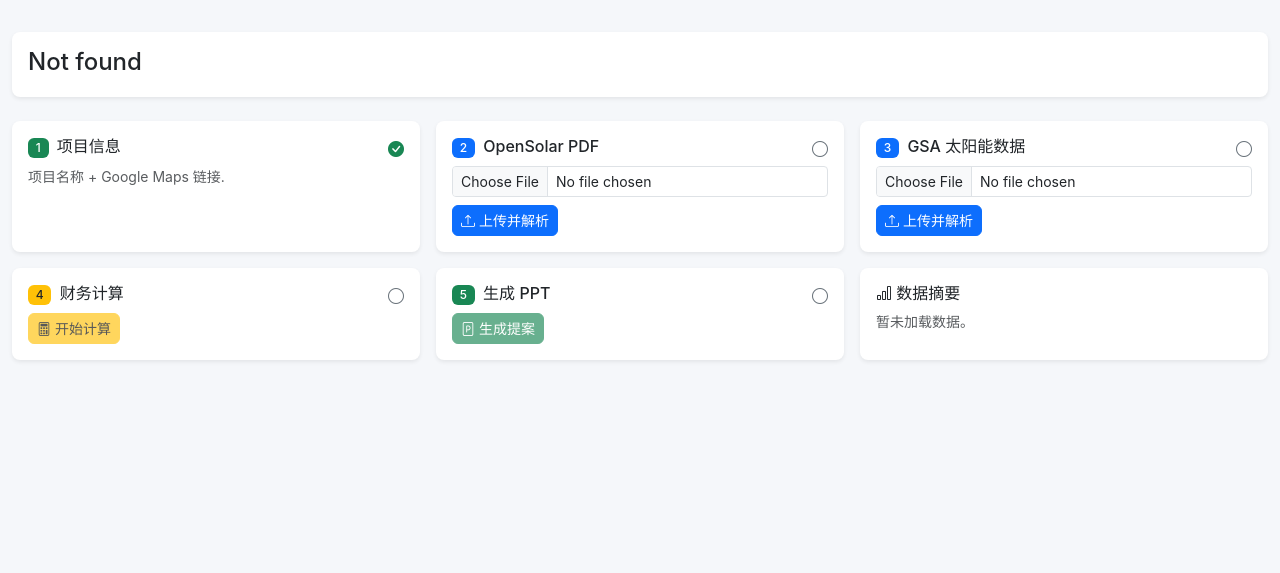
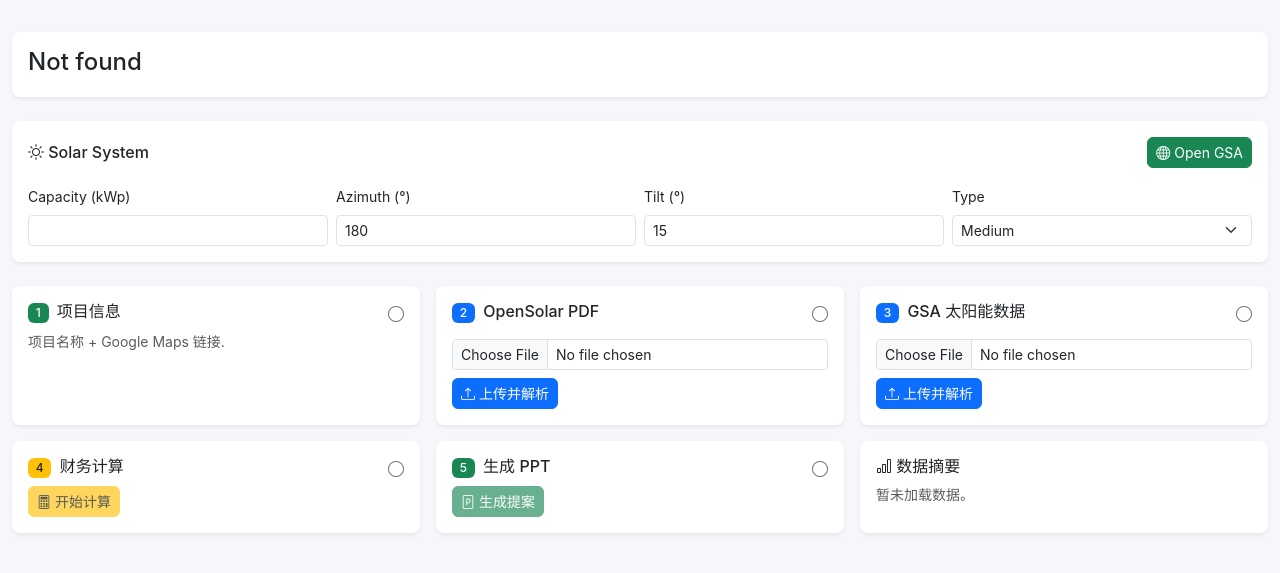
Before and after one commit to kylindd-ctrl/Dino, a Flask app: page /projects/1 in a window 1280 px wide. Shown: the part 113-686 px from the top of the page. Run offline with Flask 3, Linux system fonts and the light colour scheme.

Commit message:
B2: Fix project detail template - clean GSA display, fix edit modal maps jump, fix project form structure

```diff
--- a/app/routes/main.py
+++ b/app/routes/main.py
@@ -30,7 +30,7 @@ def new_project():
 @main_bp.route("/projects/<int:project_id>")
 def project_detail(project_id):
     from app.models import Project, PVSystem, PVModule, Inverter
-    from app.models import SolarResource, FinancialResult
+    from app.models import SolarResource, FinancialResult, MonthlyGeneration
     project = Project.query.get(project_id)
     pd = None
     if project:
@@ -61,7 +61,11 @@ def project_detail(project_id):
             pd["inverter"] = {"quantity": i.quantity, "brand": i.brand, "model": i.model, "capacity_kw": i.capacity_kw}
         sr = project.solar_resource
         if sr:
-            pd["solar"] = {"ghi": sr.ghi_kwhm2, "flh": sr.pvspecific_kwh_kwp}
+            pd["solar"] = {"ghi": sr.ghi_kwhm2}
+        mg = MonthlyGeneration.query.filter_by(project_id=project.id).order_by(MonthlyGeneration.month).all()
+        if mg:
+            d=[31,28,31,30,31,30,31,31,30,31,30,31]
+            pd["monthly"] = [{"m": m.month, "v": round(m.pvtotal_kwh/d[m.month-1], 1) if m.pvtotal_kwh else 0} for m in mg]
         frs = FinancialResult.query.filter_by(project_id=project.id).all()
         if frs:
             fr = frs[0]
--- a/app/templates/project_detail.html
+++ b/app/templates/project_detail.html
@@ -38,6 +38,43 @@
   </div>
 </div>
 
+<!-- Solar System Config Card -->
+<div class="card border-0 shadow-sm mb-4">
+  <div class="card-body">
+    <div class="d-flex justify-content-between align-items-center mb-3">
+      <h6 class="mb-0"><i class="bi bi-sun"></i> Solar System</h6>
+      <a class="btn btn-success btn-sm" id="gsaOpenBtn" href="#" target="_blank"
+         onclick="var lat={% if pd and pd.latitude %}{{ pd.latitude }}{% else %}null{% endif %},lng={% if pd and pd.longitude %}{{ pd.longitude }}{% else %}null{% endif %};if(!lat||!lng){alert('Need coords');return false}var cap=document.getElementById('gsaCapacity').value||0,az=document.getElementById('gsaAzimuth').value||180,tilt=document.getElementById('gsaTilt').value||15,typ=document.getElementById('gsaType').value||'medium';this.href='https://globalsolaratlas.info/map?s='+lat+','+lng+',10&pv='+typ+','+az+','+tilt+','+cap;return true">
+        <i class="bi bi-globe"></i> Open GSA
+      </a>
+    </div>
+    <div class="row g-2">
+      <div class="col-md-3">
+        <label class="form-label small">Capacity (kWp)</label>
+        <input type="number" step="0.01" class="form-control form-control-sm" id="gsaCapacity"
+               value="{% if pd and pd.pv_system %}{{ pd.pv_system.capacity_kwp }}{% endif %}">
+      </div>
+      <div class="col-md-3">
+        <label class="form-label small">Azimuth (&deg;)</label>
+        <input type="number" class="form-control form-control-sm" id="gsaAzimuth" value="180">
+      </div>
+      <div class="col-md-3">
+        <label class="form-label small">Tilt (&deg;)</label>
+        <input type="number" class="form-control form-control-sm" id="gsaTilt" value="15">
+      </div>
+      <div class="col-md-3">
+        <label class="form-label small">Type</label>
+        <select class="form-select form-select-sm" id="gsaType">
+          <option value="medium" selected>Medium</option>
+          <option value="large">Large</option>
+          <option value="small">Small</option>
+          <option value="residential">Residential</option>
+        </select>
+      </div>
+    </div>
+  </div>
+</div>
+
 <!-- Workflow Steps -->
 <div class="row g-3">
 
@@ -47,7 +84,7 @@
       <div class="card-body">
         <div class="d-flex justify-content-between">
           <h6 class="card-title"><span class="badge bg-success me-1">1</span> {{ _["project_info"] }}</h6>
-          <i class="bi bi-check-circle-fill text-success"></i>
+          <i class="bi {% if pd %}bi-check-circle-fill text-success{% else %}bi-circle text-secondary{% endif %}"></i>
         </div>
         {% if pd %}
         <table class="table table-sm table-borderless mb-1 small">
@@ -77,35 +114,29 @@
         <div class="small">
           <table class="table table-sm table-borderless mb-1">
             <tr><td class="fw-semibold text-nowrap p-0 pe-3" style="width:90px;">1. {{ _["system_capacity"] }}</td><td class="p-0 text-success">{{ pd.pv_system.capacity_kwp }} kWp</td></tr>
-            <tr><td class="fw-semibold text-nowrap p-0 pe-3">2. {{ _["module_count"] if _["module_count"] is defined else "Module Qty" }}</td><td class="p-0 text-success">{{ pd.module.quantity }} pcs</td></tr>
-            <tr><td class="fw-semibold text-nowrap p-0 pe-3">3. {{ _["module_model"] if _["module_model"] is defined else "Module Model" }}</td><td class="p-0 text-success">{{ pd.module.brand }} {{ pd.module.model }}</td></tr>
-            <tr><td class="fw-semibold text-nowrap p-0 pe-3">4. {{ _["inv_count"] if _["inv_count"] is defined else "Inverter Qty" }}</td><td class="p-0 text-success">{{ pd.inverter.quantity }}</td></tr>
-            <tr><td class="fw-semibold text-nowrap p-0 pe-3">5. {{ _["inv_model"] if _["inv_model"] is defined else "Inverter Model" }}</td><td class="p-0 text-success">{{ pd.inverter.brand }} {{ pd.inverter.model }}</td></tr>
+            <tr><td class="fw-semibold text-nowrap p-0 pe-3">2. {{ _["module_count"] }}</td><td class="p-0 text-success">{{ pd.module.quantity if pd.module else "-" }} pcs</td></tr>
+            <tr><td class="fw-semibold text-nowrap p-0 pe-3">3. {{ _["module_model"] }}</td><td class="p-0 text-success">{{ pd.module.brand if pd.module else "" }} {{ pd.module.model if pd.module else "-" }}</td></tr>
+            <tr><td class="fw-semibold text-nowrap p-0 pe-3">4. {{ _["inv_count"] }}</td><td class="p-0 text-success">{{ pd.inverter.quantity if pd.inverter else "-" }}</td></tr>
+            <tr><td class="fw-semibold text-nowrap p-0 pe-3">5. {{ _["inv_model"] }}</td><td class="p-0 text-success">{{ pd.inverter.brand if pd.inverter else "" }} {{ pd.inverter.model if pd.inverter else "-" }}</td></tr>
             <tr><td class="fw-semibold text-nowrap p-0 pe-3">6. {{ _["co2_reduction"] }}</td><td class="p-0 text-success">{{ pd.pv_system.co2_reduction_tons }} t/yr</td></tr>
           </table>
-          <a href="#" class="text-decoration-none small" onclick="document.getElementById('step2Content').style.display=''"><i class="bi bi-arrow-repeat"></i> Replace</a>
+          <a href="#" class="text-decoration-none small" onclick="togglePdfUpload()"><i class="bi bi-arrow-repeat"></i> Replace</a>
         </div>
-        <div id="step2Content" style="display:none">
+        {% endif %}
+        <div id="step2Upload" class="mt-2" style="{% if pd and pd.pv_system %}display:none{% endif %}">
           <form onsubmit="return uploadPdf(this)">
             <div class="mb-2"><input type="file" class="form-control form-control-sm" id="pdfFile" accept=".pdf"></div>
-            <button type="submit" class="btn btn-sm btn-primary"><i class="bi bi-upload"></i> {{ _["upload_parse"] }}</a>
-            <div id="step2Progress" class="mt-2 small" style="display:none"><div class="progress" style="height:4px"><div class="progress-bar progress-bar-striped progress-bar-animated" style="width:100%"></div></div></div>
+            <button type="submit" class="btn btn-sm btn-primary"><i class="bi bi-upload"></i> {{ _["upload_parse"] }}</button>
+            <div id="step2Progress" class="mt-2 small" style="display:none">
+              <div class="progress" style="height:4px"><div class="progress-bar progress-bar-striped progress-bar-animated" style="width:100%"></div></div>
+            </div>
           </form>
         </div>
-        {% else %}
-        <div id="step2Content">
-          <form onsubmit="return uploadPdf(this)">
-            <div class="mb-2"><input type="file" class="form-control form-control-sm" id="pdfFile" accept=".pdf"></div>
-            <button type="submit" class="btn btn-sm btn-primary"><i class="bi bi-upload"></i> {{ _["upload_parse"] }}</a>
-            <div id="step2Progress" class="mt-2 small" style="display:none"><div class="progress" style="height:4px"><div class="progress-bar progress-bar-striped progress-bar-animated" style="width:100%"></div></div></div>
-          </form>
-        </div>
-        {% endif %}
       </div>
     </div>
   </div>
 
-  <!-- Step 3: GSA -->
+  <!-- Step 3: GSA Solar Data -->
   <div class="col-lg-4 col-md-6">
     <div class="card border-0 shadow-sm h-100">
       <div class="card-body">
@@ -114,13 +145,27 @@
           <i class="bi {% if pd and pd.solar %}bi-check-circle-fill text-success{% else %}bi-circle text-secondary{% endif %}"></i>
         </div>
         {% if pd and pd.solar %}
-        <div class="small">{{ _["ghi"] }}: {{ pd.solar.ghi }} kWh/m²<br>{{ _["flh"] }}: {{ pd.solar.flh }} h/yr</div>
+        <div class="small">
+          <div class="fw-semibold">{{ _["ghi"] }}: {{ pd.solar.ghi }} kWh/m&sup2;</div>
+          {% if pd.monthly %}
+          <div class="d-flex flex-wrap mt-1">
+            {% for m in pd.monthly %}
+            <span class="me-2" style="min-width:100px;white-space:nowrap">
+              {% if m.m < 10 %}0{% endif %}{{ m.m }}{{ "月" if _._current_lang == "zh" else "/" }} {{ m.v }} kWh/{{ "天" if _._current_lang == "zh" else "day" }}
+            </span>
+            {% endfor %}
+          </div>
+          {% endif %}
+          <a href="#" class="text-decoration-none small" onclick="toggleGsaUpload()"><i class="bi bi-arrow-repeat"></i> Replace</a>
+        </div>
         {% endif %}
-        <div id="step3Content" style="{% if pd and pd.solar %}display:none{% endif %}">
+        <div id="step3Upload" class="mt-2" style="{% if pd and pd.solar %}display:none{% endif %}">
           <form onsubmit="return uploadGsa(this)">
             <div class="mb-2"><input type="file" class="form-control form-control-sm" id="gsaFile" accept=".xlsx"></div>
-            <button type="submit" class="btn btn-sm btn-primary"><i class="bi bi-upload"></i> {{ _["upload_parse"] }}</a>
-            <div id="step3Progress" class="mt-2 small" style="display:none"><div class="progress" style="height:4px"><div class="progress-bar progress-bar-striped progress-bar-animated" style="width:100%"></div></div></div>
+            <button type="submit" class="btn btn-sm btn-primary"><i class="bi bi-upload"></i> {{ _["upload_parse"] }}</button>
+            <div id="step3Progress" class="mt-2 small" style="display:none">
+              <div class="progress" style="height:4px"><div class="progress-bar progress-bar-striped progress-bar-animated" style="width:100%"></div></div>
+            </div>
           </form>
         </div>
       </div>
@@ -135,11 +180,11 @@
           <h6 class="card-title"><span class="badge bg-warning text-dark me-1">4</span> {{ _["financial_calc"] }}</h6>
           <i class="bi {% if pd and pd.finance %}bi-check-circle-fill text-success{% else %}bi-circle text-secondary{% endif %}"></i>
         </div>
-        <button class="btn btn-sm btn-warning" id="calcBtn" onclick="runCalc()" {% if not pd or not pd.solar %}disabled{% endif %}><i class="bi bi-calculator"></i> {{ _["run_calculation"] }}</a>
+        <button class="btn btn-sm btn-warning" id="calcBtn" onclick="runCalc()" {% if not pd or not pd.solar %}disabled{% endif %}><i class="bi bi-calculator"></i> {{ _["run_calculation"] }}</button>
         {% if pd and pd.finance %}
         <div class="small mt-2 p-2 bg-light rounded">
-          {{ _["capex"] }}: ₱ {{ "{:,.0f}".format(pd.finance.capex) if pd.finance.capex else "-" }}<br>
-          {{ _["year1_revenue"] }}: ₱ {{ "{:,.0f}".format(pd.finance.revenue) if pd.finance.revenue else "-" }}<br>
+          {{ _["capex"] }}: &#8369;{{ "{:,.0f}".format(pd.finance.capex) if pd.finance.capex else "-" }}<br>
+          {{ _["year1_revenue"] }}: &#8369;{{ "{:,.0f}".format(pd.finance.revenue) if pd.finance.revenue else "-" }}<br>
           {{ _["payback"] }}: {{ pd.finance.payback }}{% if pd.finance.payback %} yr{% endif %}<br>
           {{ _["irr"] }}: {{ "{:.2f}%".format(pd.finance.irr*100) if pd.finance.irr else "-" }}
         </div>
@@ -156,7 +201,7 @@
           <h6 class="card-title"><span class="badge bg-success me-1">5</span> {{ _["generate_ppt"] }}</h6>
           <i class="bi {% if pd and pd.status=='completed' %}bi-check-circle-fill text-success{% else %}bi-circle text-secondary{% endif %}"></i>
         </div>
-        <button class="btn btn-sm btn-success" onclick="genPpt()" {% if not pd or not pd.finance %}disabled{% endif %}><i class="bi bi-file-ppt"></i> {{ _["generate_proposal"] }}</a>
+        <button class="btn btn-sm btn-success" onclick="genPpt()" {% if not pd or not pd.finance %}disabled{% endif %}><i class="bi bi-file-ppt"></i> {{ _["generate_proposal"] }}</button>
         {% if pd and pd.status=='completed' %}
         <div class="mt-2"><a href="/api/projects/{{ pd.id }}/download-ppt" class="btn btn-sm btn-outline-success"><i class="bi bi-download"></i> {{ _["download_ppt"] }}</a></div>
         {% endif %}
@@ -172,19 +217,20 @@
         <div class="small text-muted">
           {% if pd and pd.pv_system %}
           {{ _["system_capacity"] }}: {{ pd.pv_system.capacity_kwp }} kWp<br>
-          {{ _["annual_gen"] }}: {{ "{:,.0f}".format(pd.pv_system.annual_generation_kwh/1000) }}{% if pd.pv_system.annual_generation_kwh %} MWh/yr{% endif %}<br>
+          {{ _["annual_gen"] }}: {{ "{:,.0f}".format(pd.pv_system.annual_generation_kwh/1000) if pd.pv_system.annual_generation_kwh else "-" }} MWh/yr<br>
           {{ _["co2_reduction"] }}: {{ pd.pv_system.co2_reduction_tons }} t/yr<br>
           {% endif %}
           {% if pd and pd.solar %}
-          {{ _["ghi"] }}: {{ pd.solar.ghi }} kWh/m²<br>
-          {{ _["flh"] }}: {{ pd.solar.flh }} h/yr<br>
+          {{ _["ghi"] }}: {{ pd.solar.ghi }} kWh/m&sup2;<br>
           {% endif %}
           {% if pd and pd.finance %}
-          {{ _["capex"] }}: ₱ {{ "{:,.0f}".format(pd.finance.capex) if pd.finance.capex else "-" }}<br>
+          {{ _["capex"] }}: &#8369;{{ "{:,.0f}".format(pd.finance.capex) if pd.finance.capex else "-" }}<br>
           {{ _["payback"] }}: {{ pd.finance.payback or "-" }} yr<br>
           {{ _["irr"] }}: {{ "{:.2f}%".format(pd.finance.irr*100) if pd.finance.irr else "-" }}<br>
           {% endif %}
-          {% if not pd or not pd.pv_system %}{{ _["no_data"] }}{% endif %}
+          {% if not pd or not pd.pv_system %}
+          {{ _["no_data"] }}
+          {% endif %}
         </div>
       </div>
     </div>
@@ -195,7 +241,7 @@
 <div class="modal fade" id="editProjectModal" tabindex="-1">
   <div class="modal-dialog modal-lg">
     <div class="modal-content">
-      <div class="modal-header"><h5 class="modal-title"><i class="bi bi-pencil"></i> Edit Project</h5><button type="button" class="btn-close" data-bs-dismiss="modal"></a></div>
+      <div class="modal-header"><h5 class="modal-title"><i class="bi bi-pencil"></i> {{ _["edit_project"] }}</h5><button type="button" class="btn-close" data-bs-dismiss="modal"></button></div>
       <div class="modal-body">
         <form id="editProjectForm" onsubmit="return saveEdit()">
           <div class="mb-3"><label class="form-label">{{ _["project_name_label"] }} <span class="text-danger">*</span></label><input type="text" class="form-control" id="editName" required></div>
@@ -203,8 +249,8 @@
           <div class="mb-3">
             <label class="form-label">{{ _["google_maps_link_label"] }}</label>
             <div class="input-group">
-              <input type="url" class="form-control" id="editMapsLink">
-              <a class="btn btn-outline-success" id="editMapsJumpBtn" href="#" target="_blank"  style="opacity:0.5"><i class="bi bi-geo-alt-fill"></i></a>
+              <input type="url" class="form-control" id="editMapsLink" autocomplete="off">
+              <a class="btn btn-outline-success" id="editMapsJumpBtn" href="javascript:void(0)" target="_blank" onclick="var d=_editData;if(d&&d.latitude){this.href='https://www.google.com/maps?q='+d.latitude+','+d.longitude;return true}alert('No coordinates');return false" style="opacity:0.5"><i class="bi bi-geo-alt-fill"></i></a>
             </div>
           </div>
           <div class="mb-3" id="editGeoPreview" style="display:none;">
@@ -221,8 +267,8 @@
         </form>
       </div>
       <div class="modal-footer">
-        <button type="button" class="btn btn-outline-secondary" data-bs-dismiss="modal">{{ _["cancel"] }}</a>
-        <button type="button" class="btn btn-primary" onclick="saveEdit()"><i class="bi bi-check-lg"></i> {{ _["save"] }}</a>
+        <button type="button" class="btn btn-outline-secondary" data-bs-dismiss="modal">{{ _["cancel"] }}</button>
+        <button type="button" class="btn btn-primary" onclick="saveEdit()"><i class="bi bi-check-lg"></i> {{ _["save"] }}</button>
       </div>
     </div>
   </div>
@@ -231,8 +277,17 @@
 
 {% block scripts %}
 <script>
-// Embedded project data for instant edit
 var _editData = {% if pd %}{{ pd | tojson }}{% else %}null{% endif %};
+
+function togglePdfUpload() {
+  var el = document.getElementById("step2Upload");
+  el.style.display = el.style.display === "none" ? "block" : "none";
+}
+
+function toggleGsaUpload() {
+  var el = document.getElementById("step3Upload");
+  el.style.display = el.style.display === "none" ? "block" : "none";
+}
 
 function showEditProject() {
   try {
@@ -242,11 +297,9 @@ function showEditProject() {
     document.getElementById("editCustomer").value = d.customer_name || "";
     document.getElementById("editMapsLink").value = d.google_maps_link || "";
     var btn = document.getElementById("editMapsJumpBtn");
-    var latEl = document.getElementById("editLatPreview");
-    var lngEl = document.getElementById("editLngPreview");
-    if (d.latitude && latEl) {
-      latEl.textContent = d.latitude;
-      lngEl.textContent = d.longitude;
+    if (d.latitude) {
+      document.getElementById("editLatPreview").textContent = d.latitude;
+      document.getElementById("editLngPreview").textContent = d.longitude;
       var aEl = document.getElementById("editAddrPreview");
       if (aEl) aEl.textContent = d.address || "";
       btn.href = "https://www.google.com/maps?q=" + d.latitude + "," + d.longitude;
@@ -262,14 +315,34 @@ function showEditProject() {
   }
 }
 
-document.getElementById("editMapsLink")?.addEventListener("input",function(){
-  var u=this.value.trim(),m=u.match(/@(-?\d+\.\d+),(-?\d+\.\d+)/)||u.match(/[?&]q=(-?\d+\.\d+),(-?\d+\.\d+)/);
-  if(m){
-    document.getElementById("editLatPreview").textContent=parseFloat(m[1]).toFixed(6);
-    document.getElementById("editLngPreview").textContent=parseFloat(m[2]).toFixed(6);
-    document.getElementById("editGeoPreview").style.display="block";
-  } else {
-    document.getElementById("editGeoPreview").style.display="none";
+document.addEventListener("DOMContentLoaded", function() {
+  var mapsInput = document.getElementById("editMapsLink");
+  if (mapsInput) {
+    mapsInput.addEventListener("input", function() {
+      var u = this.value.trim();
+      var m = u.match(/@(-?\d+\.\d+),(-?\d+\.\d+)/) || u.match(/[?&]q=(-?\d+\.\d+),(-?\d+\.\d+)/) || u.match(/\/search\/(-?\d+\.\d+),\+?(-?\d+\.\d+)/);
+      if (m) {
+        var lat = parseFloat(m[1] || m[0]), lng = parseFloat(m[2] || m[1]);
+        document.getElementById("editLatPreview").textContent = lat.toFixed(6);
+        document.getElementById("editLngPreview").textContent = lng.toFixed(6);
+        document.getElementById("editGeoPreview").style.display = "block";
+        var g = new XMLHttpRequest();
+        g.open("GET", "https://nominatim.openstreetmap.org/reverse?lat=" + lat + "&lon=" + lng + "&format=json&accept-language=en", true);
+        g.onreadystatechange = function() {
+          if (g.readyState == 4 && g.status == 200) {
+            try {
+              var d = JSON.parse(g.responseText);
+              if (d && d.display_name) document.getElementById("editAddrPreview").textContent = d.display_name;
+            } catch(e) {}
+          }
+        };
+        g.send();
+        document.getElementById("editMapsJumpBtn").href = "https://www.google.com/maps?q=" + lat + "," + lng;
+        document.getElementById("editMapsJumpBtn").style.opacity = "1";
+      } else {
+        document.getElementById("editGeoPreview").style.display = "none";
+      }
+    });
   }
 });
 
@@ -279,8 +352,17 @@ function saveEdit() {
   var x = new XMLHttpRequest();
   x.open("PUT", "/api/projects/{{ pd.id if pd else 0 }}", true);
   x.setRequestHeader("Content-Type", "application/json");
-  x.onreadystatechange = function() { if (x.readyState == 4 && x.status == 200) { bootstrap.Modal.getInstance(document.getElementById("editProjectModal")).hide(); location.reload(); } };
-  x.send(JSON.stringify({name: name, customer_name: document.getElementById("editCustomer").value.trim(), google_maps_link: document.getElementById("editMapsLink").value.trim()}));
+  x.onreadystatechange = function() {
+    if (x.readyState == 4 && x.status == 200) {
+      bootstrap.Modal.getInstance(document.getElementById("editProjectModal")).hide();
+      location.reload();
+    }
+  };
+  x.send(JSON.stringify({
+    name: name,
+    customer_name: document.getElementById("editCustomer").value.trim(),
+    google_maps_link: document.getElementById("editMapsLink").value.trim()
+  }));
   return false;
 }
 
@@ -321,23 +403,27 @@ function uploadGsa(form) {
 }
 
 function runCalc() {
+  document.getElementById("calcBtn").disabled = true;
   var x = new XMLHttpRequest();
   x.open("POST", "/api/projects/{{ pd.id if pd else 0 }}/calculate", true);
-  x.onreadystatechange = function() { if (x.readyState == 4 && x.status == 200) location.reload(); else if (x.readyState == 4) { try { var e = JSON.parse(x.responseText); alert("Error: " + (e.error || "Calc failed")); } catch(ex) { alert("Calc failed"); } } };
+  x.onreadystatechange = function() {
+    if (x.readyState == 4) {
+      document.getElementById("calcBtn").disabled = false;
+      if (x.status == 200) location.reload();
+      else { try { var e = JSON.parse(x.responseText); alert("Error: " + (e.error || "Calc failed")); } catch(ex) { alert("Calc failed"); } }
+    }
+  };
   x.send();
 }
 
 function genPpt() {
   var x = new XMLHttpRequest();
   x.open("POST", "/api/projects/{{ pd.id if pd else 0 }}/generate-ppt", true);
-  x.onreadystatechange = function() { if (x.readyState == 4 && x.status == 200) location.reload(); else if (x.readyState == 4) { try { var e = JSON.parse(x.responseText); alert("Error: " + (e.error || "Gen failed")); } catch(ex) { alert("Gen failed"); } } };
+  x.onreadystatechange = function() {
+    if (x.readyState == 4 && x.status == 200) location.reload();
+    else if (x.readyState == 4) { try { var e = JSON.parse(x.responseText); alert("Error: " + (e.error || "Gen failed")); } catch(ex) { alert("Gen failed"); } }
+  };
   x.send();
-}
-function openEditMaps(link) {
-  var d = _editData;
-  if (!d || !d.latitude) { alert("No coordinates. Add a Maps link in Edit first."); return false; }
-  link.href = "https://www.google.com/maps?q=" + d.latitude + "," + d.longitude;
-  return true;
 }
 </script>
 {% endblock %}
--- a/app/templates/project_form.html
+++ b/app/templates/project_form.html
@@ -16,8 +16,6 @@
           <div class="mb-3">
             <label class="form-label">{{ _["customer_name_label"] }}</label>
             <input type="text" class="form-control" id="customer_name" placeholder="e.g., Fatima University">
-          </div>
-
           </div>
           <div class="mb-3">
             <label class="form-label">{{ _["google_maps_link_label"] }}</label>
@@ -81,7 +79,8 @@ document.getElementById("projectForm").addEventListener("submit", function(e) {
       }
     }
   };
-  xhr.send(JSON.stringify({name: name, customer_name: document.getElementById("customer_name").value.trim()}));
+    var mapsLink = document.getElementById("google_maps_link").value.trim();
+  xhr.send(JSON.stringify({name: name, customer_name: document.getElementById("customer_name").value.trim(), google_maps_link: mapsLink}));
 });
 </script>
 {% endblock %}
```
Also changed, not shown: app/services/gsa_parser.py (+14 -4 lines).
